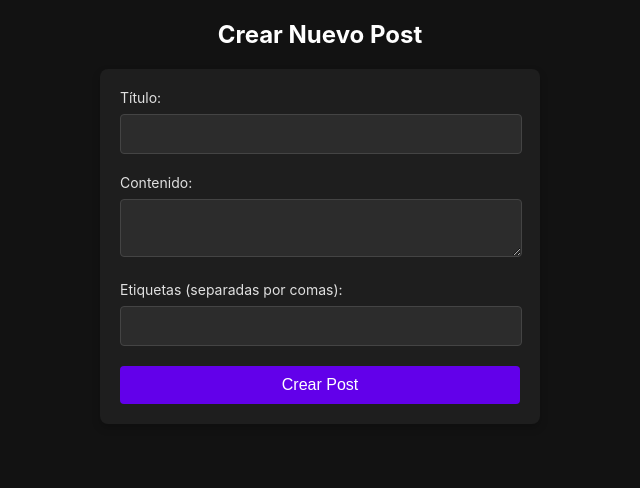
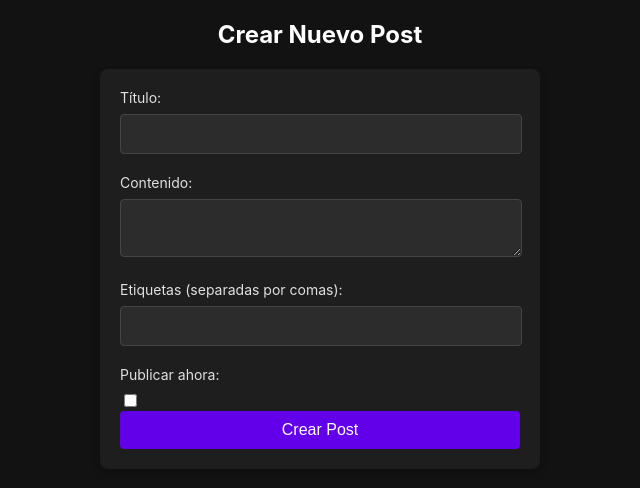
Before and after one commit to addh-duck-hack/Duck-Hack.cloud, a React (Create React App) app in the folder frontend-admin/: page /create-post in a window 1280 px wide. Shown: the top 488 px of the page, without its empty margins (320-960 px from the left). Built offline with nearby package versions, Linux system fonts and the light colour scheme; sample sign-in values are in the browser's storage.

Commit message:
Se modifica la funcion del post

```diff
--- a/frontend-admin/src/components/AdminMenu.js
+++ b/frontend-admin/src/components/AdminMenu.js
@@ -44,8 +44,8 @@ const AdminMenu = () => {
       <h2>Menú de Administrador</h2>
 
       {/* Enlace para crear un nuevo post */}
-      <div>
-        <Link to="/create-post" className="btn btn-primary">Crear Nuevo Post</Link>
+      <div style={{ display: 'flex', gap: '1rem', alignItems: 'center', marginBottom: '1rem' }}>
+        <Link to="/create-post" className="btn btn-primary" style={{ padding: '0.5rem 1rem', background: 'linear-gradient(90deg, var(--FuenteSecundaria), var(--ColorSecundario))', color: '#fff', borderRadius: 8, textDecoration: 'none' }}>Crear Nuevo Post</Link>
         <button onClick={handleLogout}>Cerrar Sesión</button>
       </div>
 
--- a/frontend-admin/src/components/CreatePost.js
+++ b/frontend-admin/src/components/CreatePost.js
@@ -7,8 +7,10 @@ const CreatePost = () => {
     title: "",
     content: "",
     tags: "",
+    published: false,
   });
   const [message, setMessage] = useState("");
+  const [isSubmitting, setIsSubmitting] = useState(false);
   const navigate = useNavigate();
 
   // Obtener el token desde localStorage
@@ -27,13 +29,20 @@ const CreatePost = () => {
   const handleSubmit = async (e) => {
     e.preventDefault();
     try {
+      // Validación mínima
+      if (!postData.title.trim() || !postData.content.trim()) {
+        setMessage('El título y el contenido son obligatorios');
+        return;
+      }
+      setIsSubmitting(true);
       // Enviar los datos del post al backend
       const response = await axios.post(
         `${process.env.REACT_APP_HOST_SERVICES_URL}/api/posts`,
         {
           title: postData.title,
           content: postData.content,
-          tags: postData.tags.split(",").map((tag) => tag.trim()), // Separar etiquetas por comas
+          tags: postData.tags ? postData.tags.split(",").map((tag) => tag.trim()) : [], // Separar etiquetas por comas
+          published: postData.published,
         },
         {
           headers: {
@@ -41,12 +50,13 @@ const CreatePost = () => {
           },
         }
       );
-
       setMessage("Post creado exitosamente");
+      setIsSubmitting(false);
       navigate("/admin"); // Redirigir al menú de administración después de crear el post
     } catch (error) {
       console.error("Error al crear el post", error);
       setMessage("Error al crear el post. Inténtalo nuevamente.");
+      setIsSubmitting(false);
     }
   };
 
@@ -85,7 +95,17 @@ const CreatePost = () => {
             onChange={handleChange}
           />
         </div>
-        <button type="submit">Crear Post</button>
+        <div>
+          <label htmlFor="published">Publicar ahora:</label>
+          <input
+            type="checkbox"
+            id="published"
+            name="published"
+            checked={postData.published}
+            onChange={(e) => setPostData({ ...postData, published: e.target.checked })}
+          />
+        </div>
+        <button type="submit" disabled={isSubmitting}>{isSubmitting ? 'Creando...' : 'Crear Post'}</button>
       </form>
       {message && <p>{message}</p>}
     </div>
```
